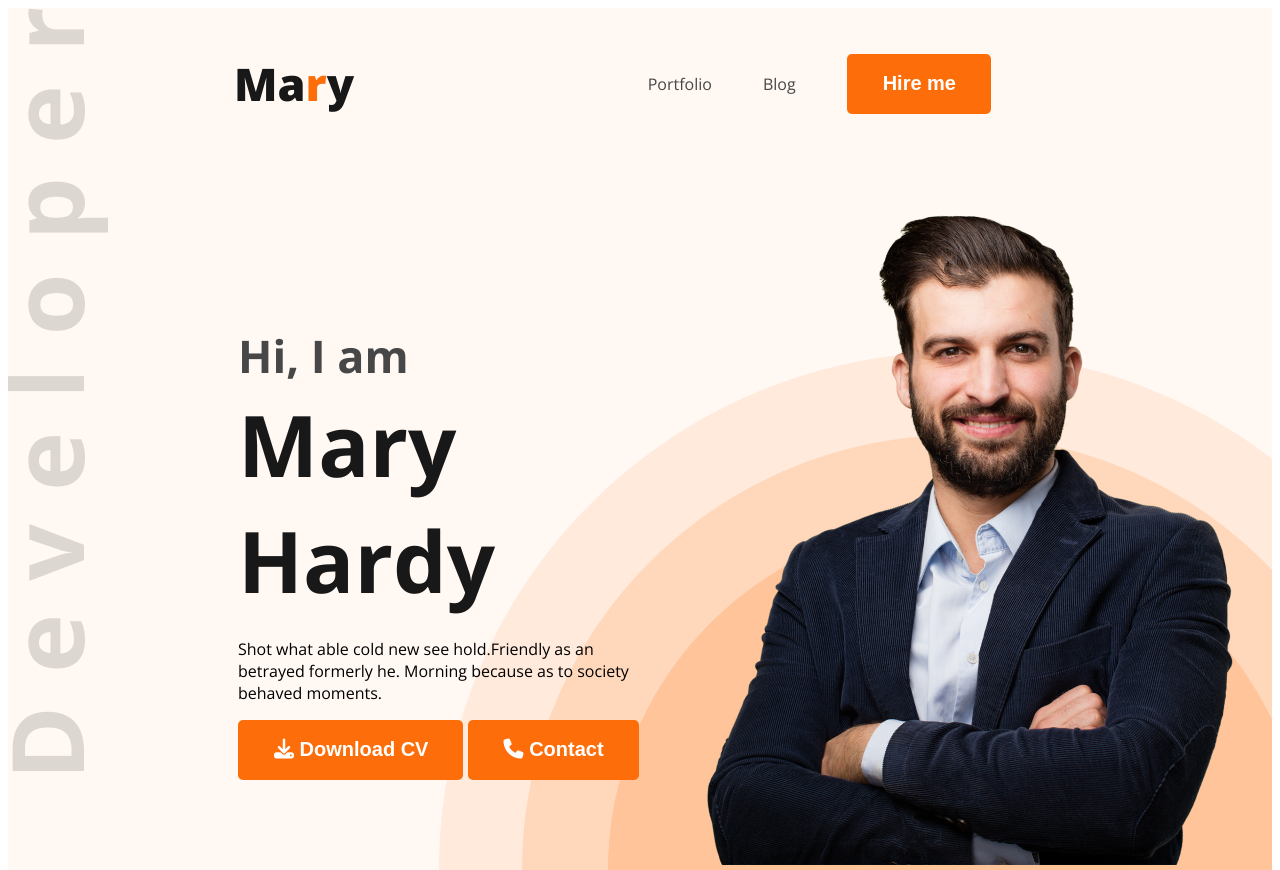
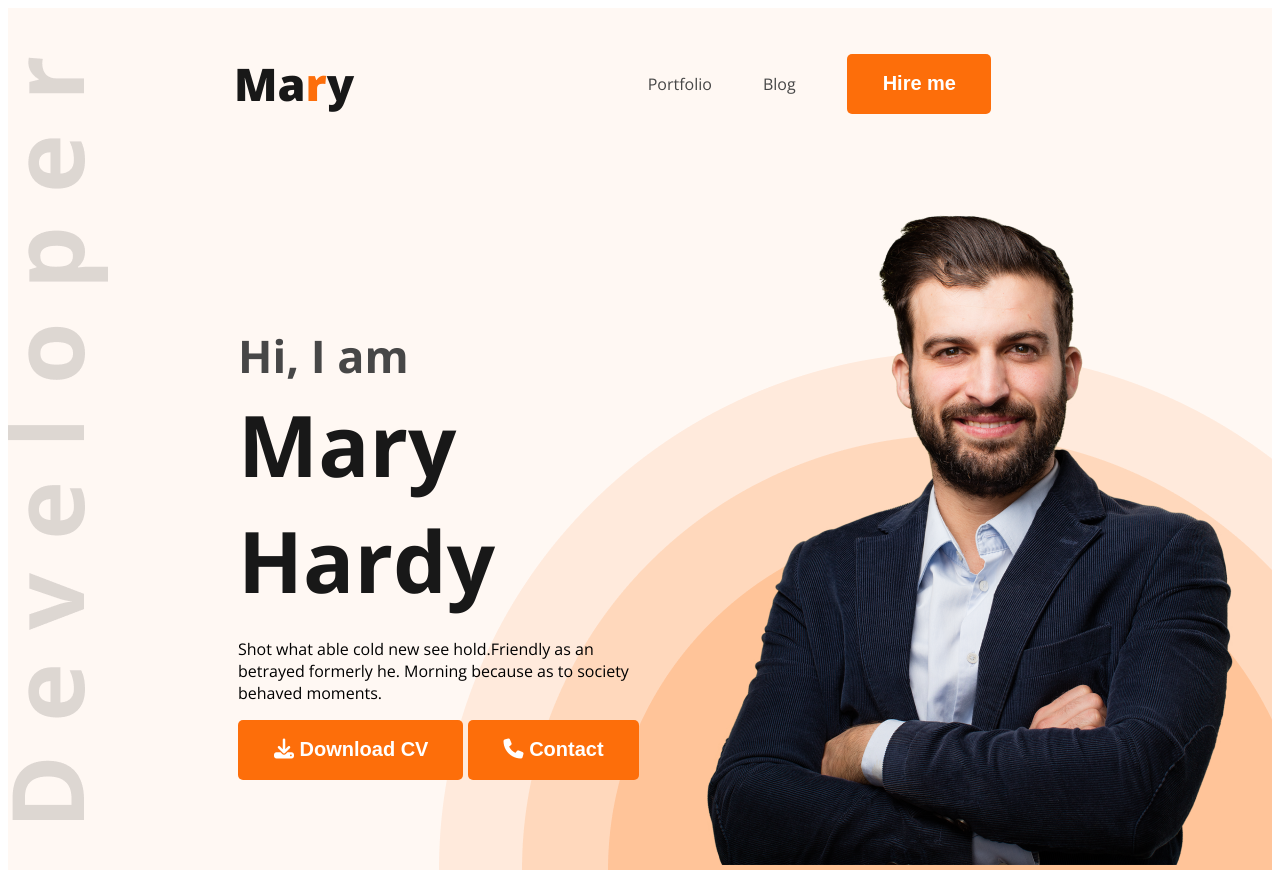
Before and after one commit to Mahbub049/personal-portfolio-2024, a plain HTML site: page index.html in a window 1280 px wide. Shown: the top 870 px of the page. Drawn offline with nearby package versions, Linux system fonts and the light colour scheme.

Commit message:
changes made

```diff
--- a/styles/style.css
+++ b/styles/style.css
@@ -64,7 +64,7 @@ nav a{
     background-color: #FFF8F3;
     background-image: url('../images/header_bg.png'), url('../images/developer.png');
     background-repeat: no-repeat;
-    background-position: bottom right, top left;
+    background-position: bottom right, center left;
 }
 .banner{
     padding: 30px 30px 0px 230px;
```
